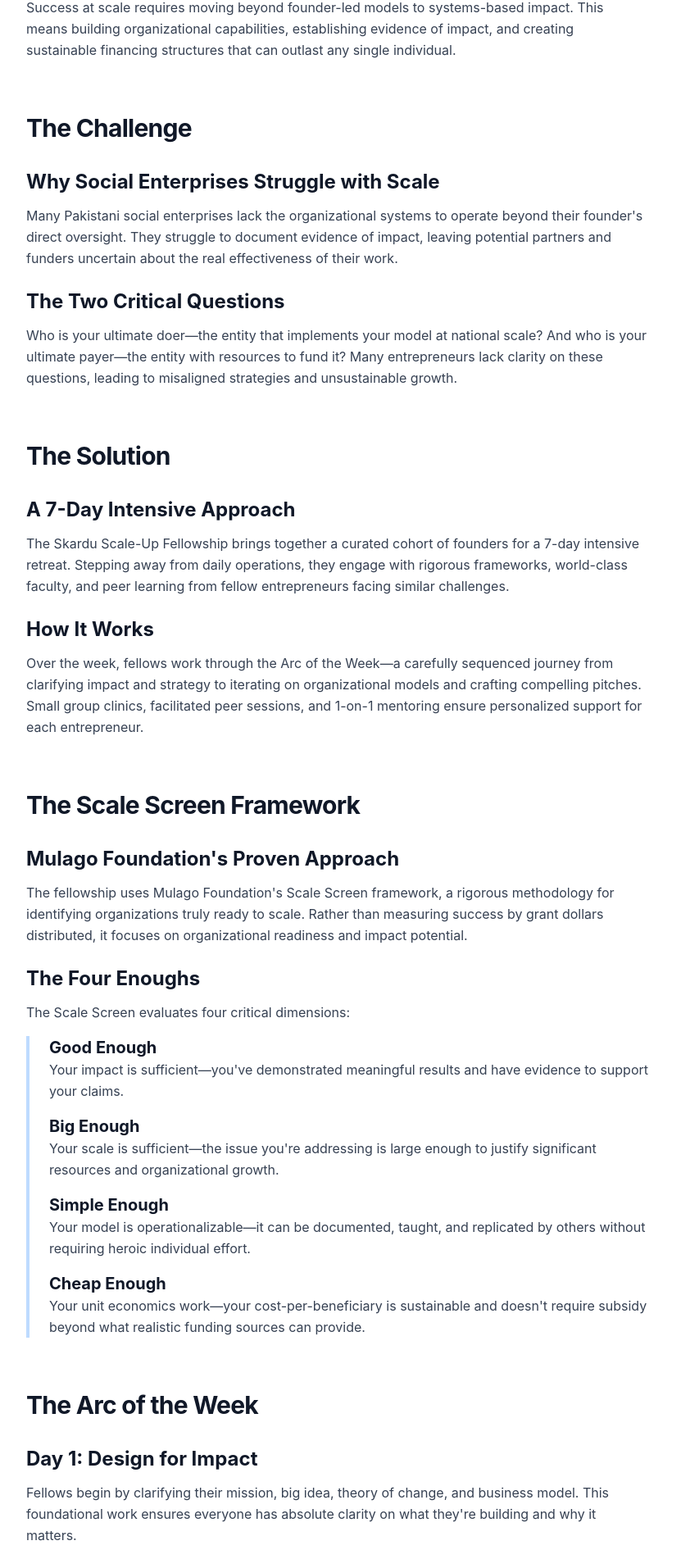
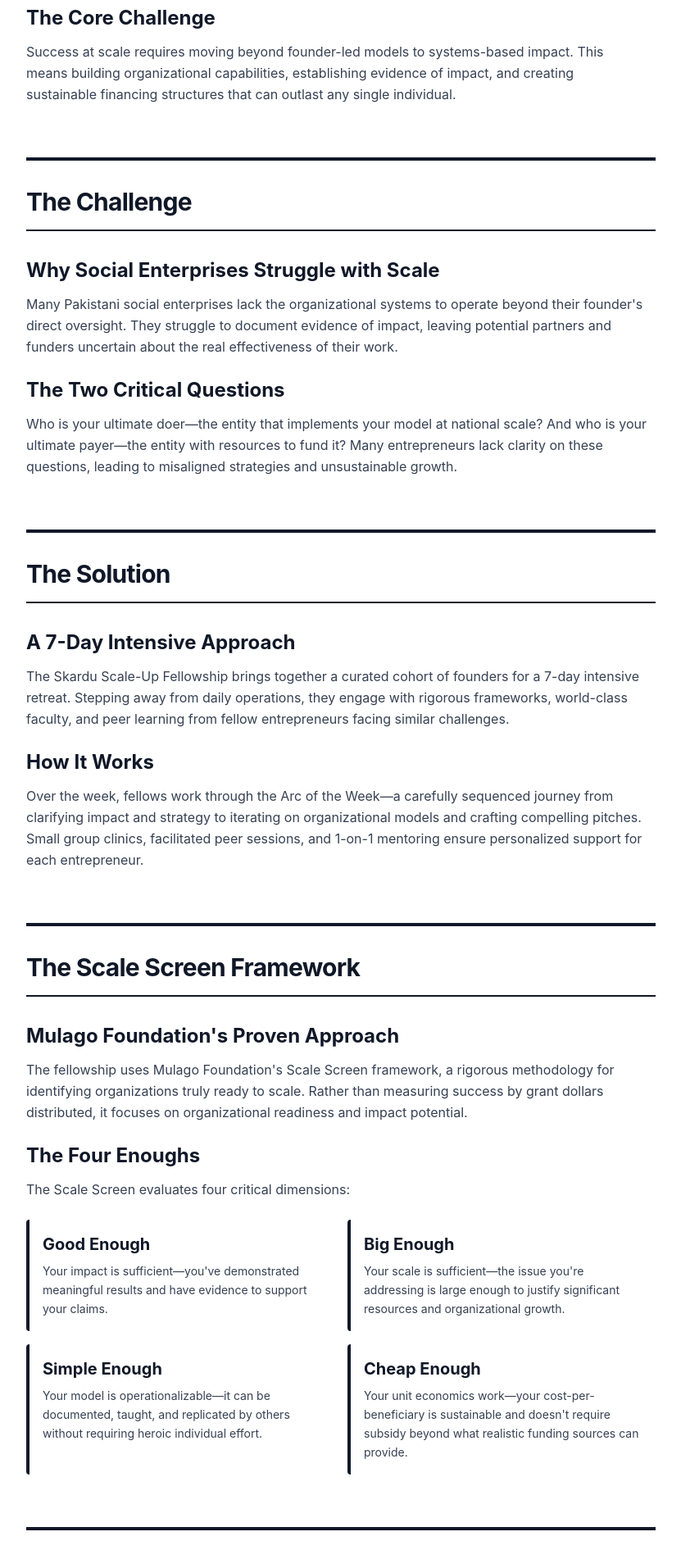
Before and after one commit to usmanjaved-droid/summit-fellowship-website, a Next.js app: page /about in a window 1280 px wide. Shown: the part 763-2665 px from the top of the page at 82% size, without its empty margins (224-1055 px from the left). Built offline with nearby package versions, Linux system fonts and the light colour scheme.

Commit message:
feat: enhance About page with section colors and visual elements

```diff
--- a/app/about/page.tsx
+++ b/app/about/page.tsx
@@ -8,13 +8,14 @@ export default function About() {
       <HeroSection
         title="About the Fellowship"
         subtitle="Transform social enterprises from project-driven survival to scale-ready impact machines"
+        gradient="skardu-horizon"
       />
 
       <section className="section bg-white">
         <div className="container-max">
           {/* Mission & Philosophy */}
-          <div className="max-w-3xl mx-auto mb-16">
-            <h2 className="text-3xl font-bold mb-8">Mission & Philosophy</h2>
+          <div className="max-w-3xl mx-auto mb-16 pt-8 border-t-4 border-lake-dark">
+            <h2 className="text-3xl font-bold mb-8 pb-4 border-b-2 border-terra-red">Mission & Philosophy</h2>
 
             <h3 className="text-xl font-bold mb-3">Why This Fellowship Exists</h3>
             <p className="text-gray-700 mb-6 leading-relaxed max-w-[75ch]">
@@ -28,8 +29,8 @@ export default function About() {
           </div>
 
           {/* The Challenge */}
-          <div className="max-w-3xl mx-auto mb-16">
-            <h2 className="text-3xl font-bold mb-8">The Challenge</h2>
+          <div className="max-w-3xl mx-auto mb-16 pt-8 border-t-4 border-forest-dark">
+            <h2 className="text-3xl font-bold mb-8 pb-4 border-b-2 border-terra-red">The Challenge</h2>
 
             <h3 className="text-xl font-bold mb-3">Why Social Enterprises Struggle with Scale</h3>
             <p className="text-gray-700 mb-6 leading-relaxed max-w-[75ch]">
@@ -43,8 +44,8 @@ export default function About() {
           </div>
 
           {/* The Solution */}
-          <div className="max-w-3xl mx-auto mb-16">
-            <h2 className="text-3xl font-bold mb-8">The Solution</h2>
+          <div className="max-w-3xl mx-auto mb-16 pt-8 border-t-4 border-moss-light">
+            <h2 className="text-3xl font-bold mb-8 pb-4 border-b-2 border-moss-light">The Solution</h2>
 
             <h3 className="text-xl font-bold mb-3">A 7-Day Intensive Approach</h3>
             <p className="text-gray-700 mb-6 leading-relaxed max-w-[75ch]">
@@ -58,8 +59,8 @@ export default function About() {
           </div>
 
           {/* The Scale Screen Framework */}
-          <div className="max-w-3xl mx-auto mb-16">
-            <h2 className="text-3xl font-bold mb-8">The Scale Screen Framework</h2>
+          <div className="max-w-3xl mx-auto mb-16 pt-8 border-t-4 border-lake-dark">
+            <h2 className="text-3xl font-bold mb-8 pb-4 border-b-2 border-lake-dark">The Scale Screen Framework</h2>
 
             <h3 className="text-xl font-bold mb-3">Mulago Foundation's Proven Approach</h3>
             <p className="text-gray-700 mb-6 leading-relaxed max-w-[75ch]">
@@ -67,36 +68,36 @@ export default function About() {
             </p>
 
             <h3 className="text-xl font-bold mb-3">The Four Enoughs</h3>
-            <p className="text-gray-700 mb-4 leading-relaxed max-w-[75ch]">
+            <p className="text-gray-700 mb-6 leading-relaxed max-w-[75ch]">
               The Scale Screen evaluates four critical dimensions:
             </p>
 
-            <div className="space-y-4 mb-6 pl-6 border-l-4 border-blue-200">
-              <div>
-                <h4 className="font-bold text-gray-900">Good Enough</h4>
-                <p className="text-gray-700 leading-relaxed max-w-[75ch]">Your impact is sufficient—you've demonstrated meaningful results and have evidence to support your claims.</p>
+            <div className="grid grid-cols-1 sm:grid-cols-2 gap-4 mb-6">
+              <div className="bg-moss-light/10 border-l-4 border-moss-light p-4 rounded">
+                <h4 className="font-bold text-forest-dark mb-2">Good Enough</h4>
+                <p className="text-gray-700 text-sm leading-relaxed">Your impact is sufficient—you've demonstrated meaningful results and have evidence to support your claims.</p>
               </div>
 
-              <div>
-                <h4 className="font-bold text-gray-900">Big Enough</h4>
-                <p className="text-gray-700 leading-relaxed max-w-[75ch]">Your scale is sufficient—the issue you're addressing is large enough to justify significant resources and organizational growth.</p>
+              <div className="bg-lake-dark/10 border-l-4 border-lake-dark p-4 rounded">
+                <h4 className="font-bold text-lake-dark mb-2">Big Enough</h4>
+                <p className="text-gray-700 text-sm leading-relaxed">Your scale is sufficient—the issue you're addressing is large enough to justify significant resources and organizational growth.</p>
               </div>
 
-              <div>
-                <h4 className="font-bold text-gray-900">Simple Enough</h4>
-                <p className="text-gray-700 leading-relaxed max-w-[75ch]">Your model is operationalizable—it can be documented, taught, and replicated by others without requiring heroic individual effort.</p>
+              <div className="bg-terra-red/10 border-l-4 border-terra-red p-4 rounded">
+                <h4 className="font-bold text-terra-red mb-2">Simple Enough</h4>
+                <p className="text-gray-700 text-sm leading-relaxed">Your model is operationalizable—it can be documented, taught, and replicated by others without requiring heroic individual effort.</p>
               </div>
 
-              <div>
-                <h4 className="font-bold text-gray-900">Cheap Enough</h4>
-                <p className="text-gray-700 leading-relaxed max-w-[75ch]">Your unit economics work—your cost-per-beneficiary is sustainable and doesn't require subsidy beyond what realistic funding sources can provide.</p>
+              <div className="bg-slate-warm/10 border-l-4 border-slate-warm p-4 rounded">
+                <h4 className="font-bold text-slate-warm mb-2">Cheap Enough</h4>
+                <p className="text-gray-700 text-sm leading-relaxed">Your unit economics work—your cost-per-beneficiary is sustainable and doesn't require subsidy beyond what realistic funding sources can provide.</p>
               </div>
             </div>
           </div>
 
           {/* The Arc of the Week */}
-          <div className="max-w-3xl mx-auto mb-16">
-            <h2 className="text-3xl font-bold mb-8">The Arc of the Week</h2>
+          <div className="max-w-3xl mx-auto mb-16 pt-8 border-t-4 border-terra-red">
+            <h2 className="text-3xl font-bold mb-8 pb-4 border-b-2 border-terra-red">The Arc of the Week</h2>
 
             <h3 className="text-xl font-bold mb-3">Day 1: Design for Impact</h3>
             <p className="text-gray-700 mb-6 leading-relaxed max-w-[75ch]">
@@ -120,8 +121,8 @@ export default function About() {
           </div>
 
           {/* Co-Hosts */}
-          <div className="max-w-3xl mx-auto mb-16">
-            <h2 className="text-3xl font-bold mb-8">Co-Hosts</h2>
+          <div className="max-w-3xl mx-auto mb-16 pt-8 border-t-4 border-forest-dark">
+            <h2 className="text-3xl font-bold mb-8 pb-4 border-b-2 border-forest-dark">Co-Hosts</h2>
 
             <h3 className="text-xl font-bold mb-3">Taleemabad: Pakistan's Civic Innovation Leader</h3>
             <p className="text-gray-700 mb-6 leading-relaxed max-w-[75ch]">
@@ -135,8 +136,8 @@ export default function About() {
           </div>
 
           {/* Why Skardu */}
-          <div className="max-w-3xl mx-auto">
-            <h2 className="text-3xl font-bold mb-8">Why Skardu?</h2>
+          <div className="max-w-3xl mx-auto pt-8 border-t-4 border-moss-light">
+            <h2 className="text-3xl font-bold mb-8 pb-4 border-b-2 border-moss-light">Why Skardu?</h2>
 
             <h3 className="text-xl font-bold mb-3">High-Altitude Focus and Clarity</h3>
             <p className="text-gray-700 mb-6 leading-relaxed max-w-[75ch]">
```
